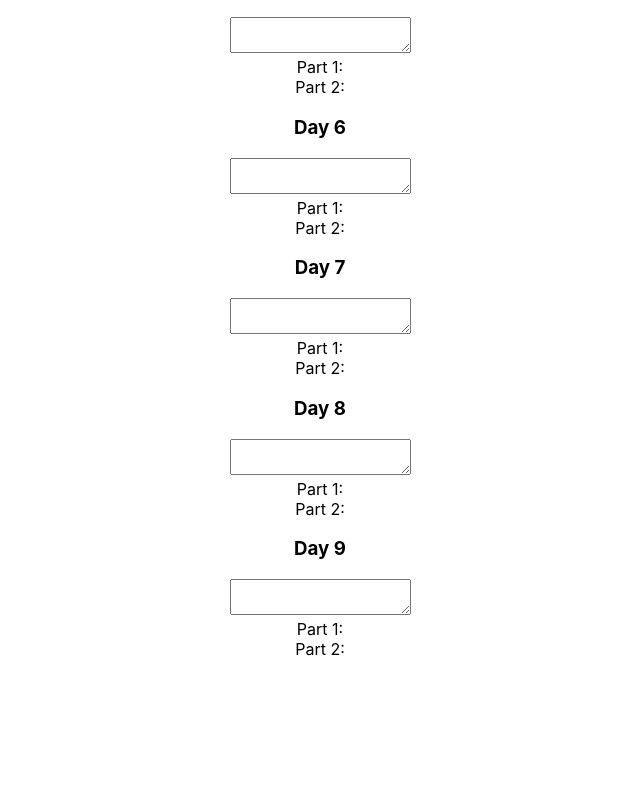
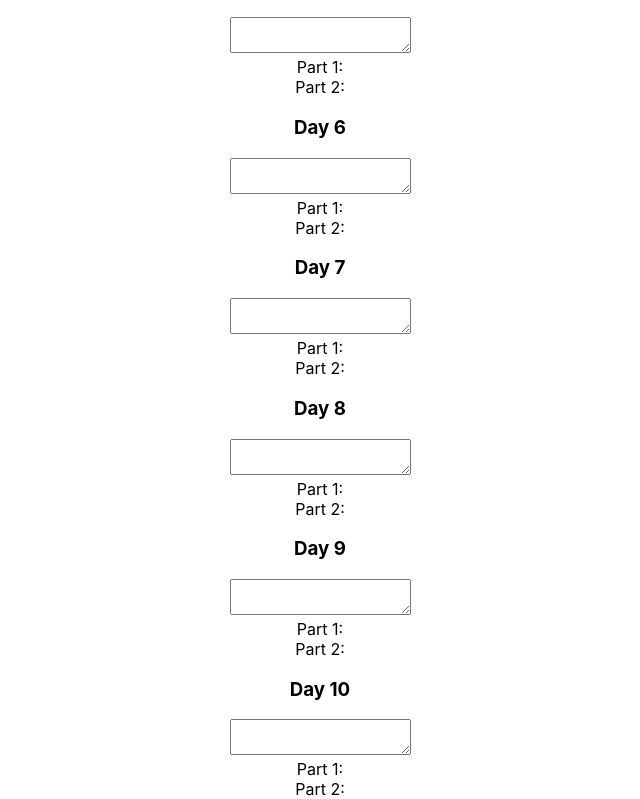
Before and after one commit to xbrukner/aoc21, a React (Create React App) app: page / in a window 1280 px wide. Shown: the part 655-1454 px from the top of the page, without its empty margins (320-960 px from the left). Before the commit the page ends 1314 px from the top, so only its background shows below. Built offline with nearby package versions, Linux system fonts and the light colour scheme.

Commit message:
Add day 10.

```diff
--- a/src/App.tsx
+++ b/src/App.tsx
@@ -9,6 +9,7 @@ import { Task06 } from './tasks/06';
 import { Task07 } from './tasks/07';
 import { Task08 } from './tasks/08';
 import { Task09 } from './tasks/09';
+import { Task10 } from './tasks/10';
 
 function App() {
   return (
@@ -23,6 +24,7 @@ function App() {
       <Task07 />
       <Task08 />
       <Task09 />
+      <Task10 />
     </div>
   );
 }
--- /dev/null
+++ b/src/days/10.ts
@@ -0,0 +1,50 @@
+const open = '([{<'.split('');
+const close = ')]}>'.split('');
+const scores = [3, 57, 1197, 25137];
+
+export function parse(str: string) : string[] {
+    return str.split('');
+}
+
+type ReduceState = [number[], string | boolean];
+export function findIllegal(input: string[]): ReduceState {
+  const opening = (state: number[], next: string): [boolean, number[]] =>
+    open.includes(next) ? [true, state.concat(open.indexOf(next))] : [false, state];
+  const closing = (state: number[], next: string): [boolean | undefined, number[]] =>
+    close.includes(next)
+      ? state.slice(-1)[0] === close.indexOf(next)
+        ? [true, state.slice(0, -1)]
+        : [undefined, state]
+      : [false, state];
+
+    const startState: ReduceState = [[], false];
+
+    return input.reduce(
+        ([state, illegal]: ReduceState, next): ReduceState => {
+            if (illegal) return [state, illegal];
+            const [f1, s1] = opening(state, next);
+            if (f1) return [s1, false];
+            const [f2, s2] = closing(state, next);
+            if (f2 === undefined) return [s2, next];
+            return [s2, false];
+        }, startState
+    );
+}
+
+export function firstHalf(input: string[][]): number {
+    return input
+      .map((i) => findIllegal(i)[1])
+      .filter((v) => typeof v === "string")
+      .map((v) => scores[close.indexOf(v as string)])
+      .reduce((a, b) => a + b, 0);
+}
+
+export function secondHalf(input: string[][]): number {
+    const allScores = input
+      .map(findIllegal)
+      .filter(([_s, illegal]) => illegal === false)
+      .map(([state, _illegal]) => state.reverse().reduce((sum, missing) => 5 * sum + missing + 1, 0))
+      .sort((a, b) => a - b);
+
+    return allScores[((allScores.length - 1) / 2)];
+}
--- /dev/null
+++ b/src/tasks/10.tsx
@@ -0,0 +1,11 @@
+import * as day10 from '../days/10';
+import { Task, parseLine } from './task';
+
+export function Task10(): JSX.Element {
+    return (<Task
+        day={10}
+        parser={parseLine(day10.parse)}
+        firstHalf={day10.firstHalf}
+        secondHalf={day10.secondHalf}
+        />)
+}
```
